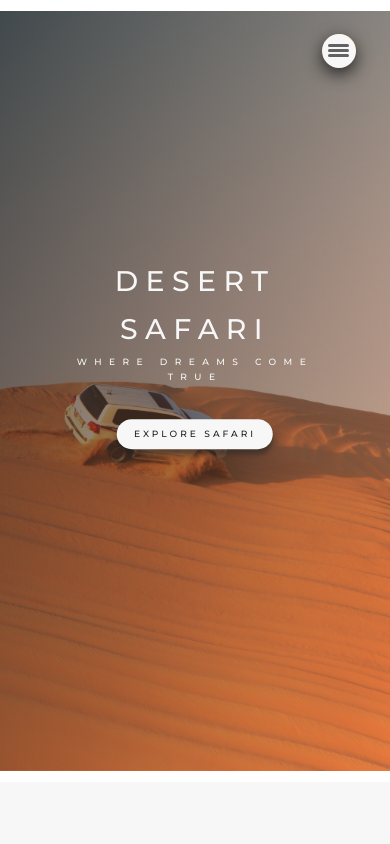
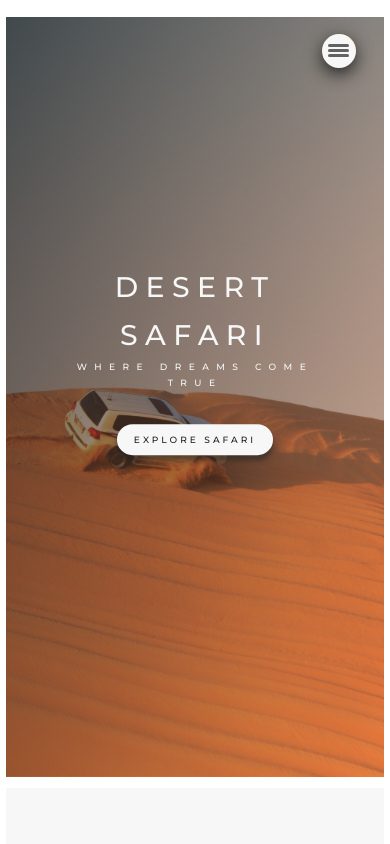
Before and after one commit to Atash3000/Safari-desert-app, a React (Create React App) app: page / in a window 390 px wide. Shown: the top 844 px of the page. Built offline with nearby package versions, Linux system fonts and the light colour scheme.

Commit message:
hide body overflow in mobile deviced

```diff
--- a/src/sass/index.scss
+++ b/src/sass/index.scss
@@ -54,8 +54,8 @@ body{
 
   }
   body{
-    padding:0;
+    padding:1rem;
     width:100%;
-
+    overflow-x:hidden;
   }
 }
```
